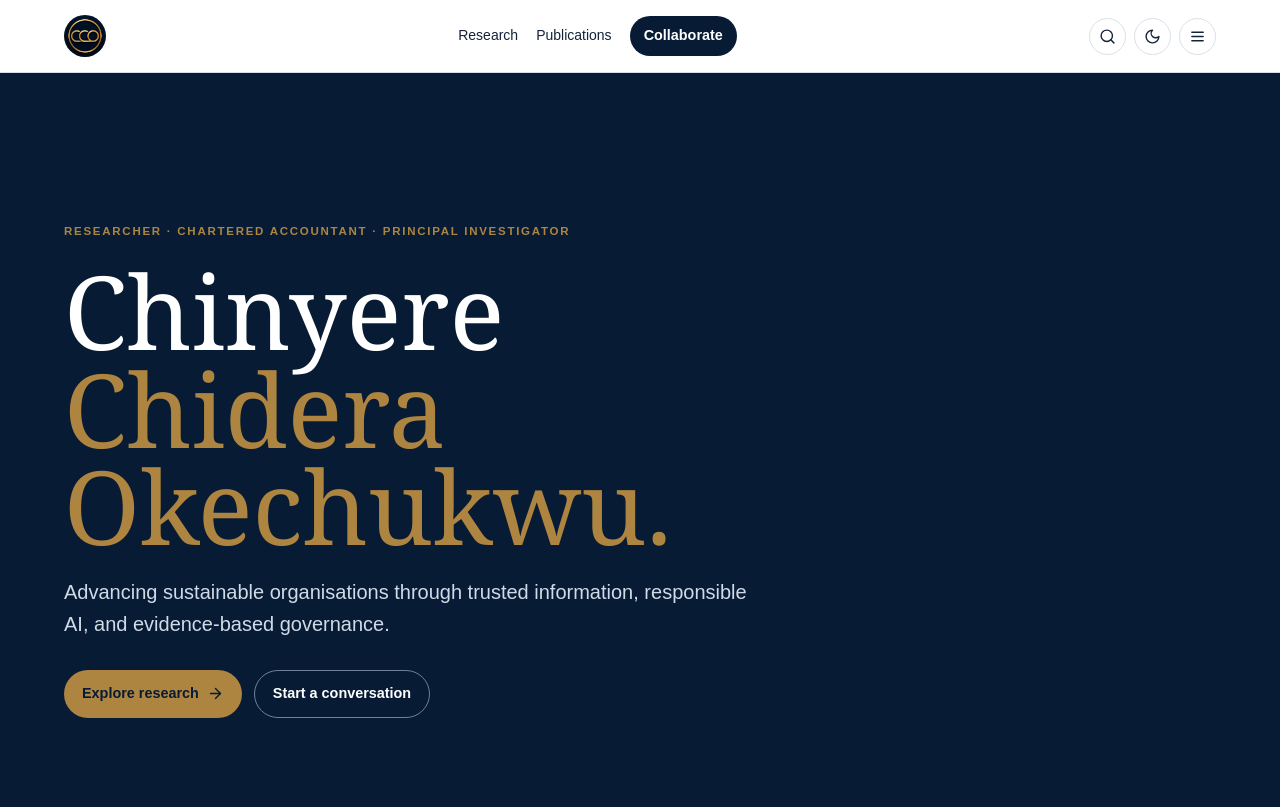
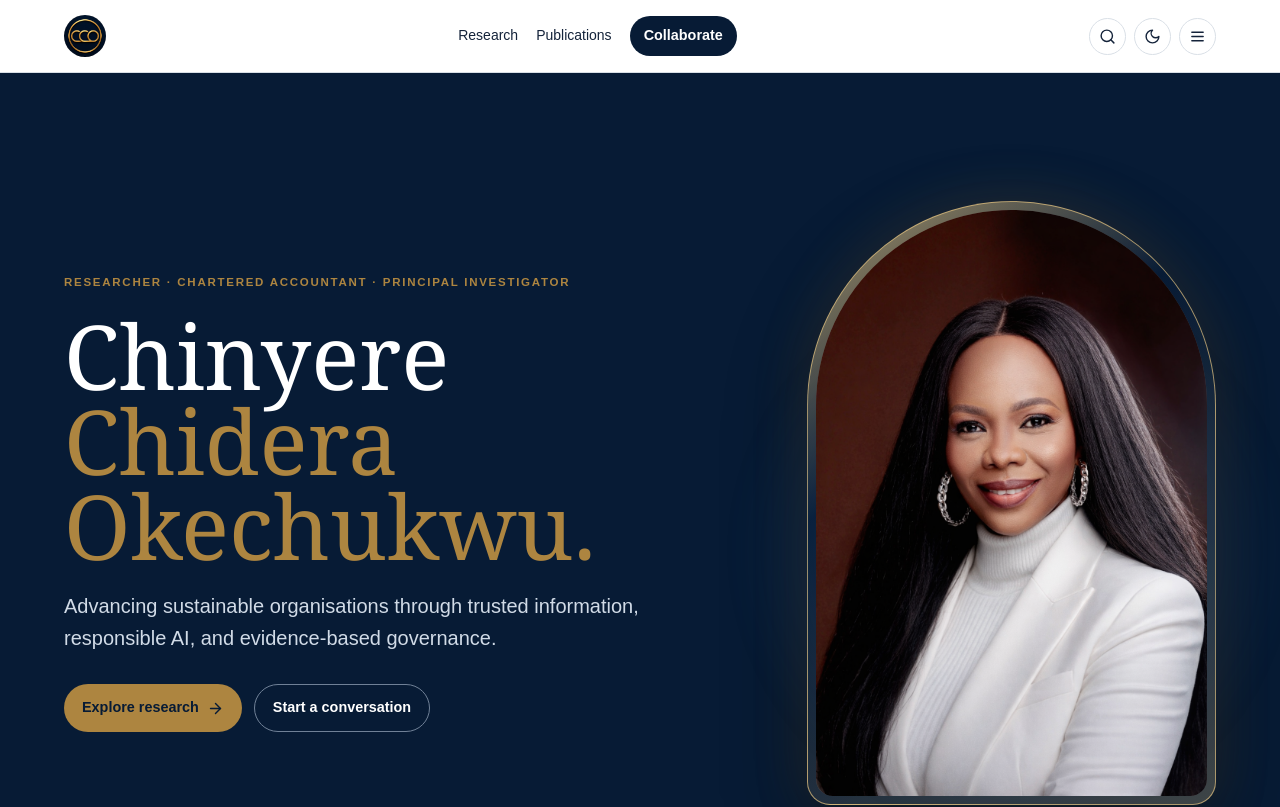
Before and after one commit to chinyereokechukwu/chinyere-chidera-okechukwu, a Next.js app: page / in a window 1280 px wide. Shown: the top 807 px of the page. Built offline with nearby package versions, Linux system fonts and the light colour scheme.

Commit message:
feat: add professional portrait to homepage hero

```diff
--- a/app/globals.css
+++ b/app/globals.css
@@ -16,4 +16,11 @@ a { color:inherit; text-decoration:none; }
 .button-primary { background:var(--navy); color:white; }.dark .button-primary{background:var(--gold);color:var(--navy)}
 .button-secondary { border:1px solid var(--line); }.button:hover { transform:translateY(-1px); }
 input, textarea, select { width:100%; border:1px solid var(--line); border-radius:10px; padding:12px; background:var(--paper); color:var(--ink); }
+.home-hero { background:var(--navy); color:white; padding:clamp(80px,10vw,132px) 0; overflow:hidden; }
+.home-hero-grid { display:grid; grid-template-columns:minmax(0,1.12fr) minmax(300px,.7fr); align-items:center; gap:clamp(42px,7vw,96px); }
+.home-hero-copy { position:relative; z-index:1; }
+.home-portrait-frame { position:relative; width:min(100%,440px); justify-self:end; padding:8px; border:1px solid rgba(226,193,126,.72); border-radius:230px 230px 26px 26px; background:linear-gradient(145deg,rgba(226,193,126,.75),rgba(7,27,53,.35) 36%,rgba(226,193,126,.25)); box-shadow:0 28px 80px rgba(0,0,0,.42),0 0 55px rgba(173,133,64,.2); }
+.home-portrait-glow { position:absolute; inset:12% -18% -4%; z-index:0; border-radius:50%; background:radial-gradient(ellipse,rgba(173,133,64,.34),rgba(31,76,127,.2) 42%,transparent 70%); filter:blur(12px); }
+.home-portrait { position:relative; z-index:1; width:100%; height:auto; display:block; border-radius:222px 222px 19px 19px; object-fit:contain; box-shadow:inset 0 0 0 1px rgba(255,255,255,.18); }
 @media (max-width:720px) { .section { padding:64px 0; } }
+@media (max-width:720px) { .home-hero { padding:72px 0 62px; }.home-hero-grid { grid-template-columns:1fr; gap:42px; }.home-portrait-frame { justify-self:center; width:min(82vw,430px); }.home-hero-copy { text-align:center; }.home-hero-copy > div:last-child { justify-content:center; } }
--- a/app/page.tsx
+++ b/app/page.tsx
@@ -1,10 +1,11 @@
 import Link from "next/link";
-import { ArrowRight, Award, BookOpen, BriefcaseBusiness, Mic2 } from "lucide-react";
+import Image from "next/image";
+import { ArrowRight, Award } from "lucide-react";
 import site from "@/data/site.json";
 import projects from "@/data/projects.json";
 import { ActionCard, ProjectCard } from "@/components/cards";
 
-export default function Home() { return <><section style={{background:"var(--navy)",color:"white",padding:"clamp(80px,14vw,150px) 0",overflow:"hidden"}}><div className="container"><div className="eyebrow">Researcher · Chartered Accountant · Principal Investigator</div><h1 className="serif" style={{fontSize:"clamp(3.2rem,8vw,7rem)",lineHeight:.95,maxWidth:1000,margin:"22px 0"}}>Chinyere<br/><span style={{color:"var(--gold)"}}>Chidera Okechukwu.</span></h1><p style={{fontSize:20,lineHeight:1.6,maxWidth:710,color:"#d1dbe7"}}>{site.hero}</p><div style={{display:"flex",gap:12,marginTop:30,flexWrap:"wrap"}}><Link className="button" style={{background:"var(--gold)",color:"var(--navy)"}} href="/research">Explore research <ArrowRight size={17}/></Link><Link className="button" style={{border:"1px solid #708197"}} href="/contact">Start a conversation</Link></div></div></section>
+export default function Home() { return <><section className="home-hero"><div className="container home-hero-grid"><div className="home-hero-copy"><div className="eyebrow">Researcher · Chartered Accountant · Principal Investigator</div><h1 className="serif" style={{fontSize:"clamp(3.2rem,7vw,6.6rem)",lineHeight:.95,margin:"22px 0"}}>Chinyere<br/><span style={{color:"var(--gold)"}}>Chidera Okechukwu.</span></h1><p style={{fontSize:20,lineHeight:1.6,maxWidth:650,color:"#d1dbe7"}}>{site.hero}</p><div style={{display:"flex",gap:12,marginTop:30,flexWrap:"wrap"}}><Link className="button" style={{background:"var(--gold)",color:"var(--navy)"}} href="/research">Explore research <ArrowRight size={17}/></Link><Link className="button" style={{border:"1px solid #708197"}} href="/contact">Start a conversation</Link></div></div><div className="home-portrait-frame"><div className="home-portrait-glow"/><Image src="/brand/chinyere-portrait.png" alt="Chinyere Chidera Okechukwu, ESG and sustainability researcher" width={1024} height={1536} priority sizes="(max-width: 720px) min(82vw, 430px), (max-width: 1100px) 38vw, 440px" className="home-portrait"/></div></div></section>
 <section className="section"><div className="container"><div className="eyebrow">Research dashboard</div><div className="grid" style={{gridTemplateColumns:"repeat(auto-fit,minmax(180px,1fr))",marginTop:22}}>{site.metrics.map(m=><div className="card" key={m.label}><div className="serif" style={{fontSize:40,color:"var(--gold)"}}>{m.value}</div><div>{m.label}</div></div>)}</div></div></section>
 <section className="section" style={{background:"var(--mist)"}}><div className="container"><div className="eyebrow">Selected work</div><h2 className="serif" style={{fontSize:42,maxWidth:620,margin:"12px 0 30px"}}>Building a more trusted information infrastructure for sustainable organisations.</h2><div className="grid" style={{gridTemplateColumns:"repeat(auto-fit,minmax(280px,1fr))"}}>{projects.slice(0,3).map(p=><ProjectCard key={p.title} item={p}/>)}</div></div></section>
 <section className="section"><div className="container"><div className="grid" style={{gridTemplateColumns:"repeat(auto-fit,minmax(220px,1fr))"}}><ActionCard title="Publications" description="Scholarly work on ESG, AI, information and systems thinking." href="/publications"/><ActionCard title="Speaking" description="International conference contributions and knowledge exchange." href="/speaking" icon="calendar"/><ActionCard title="Leadership & service" description="Research leadership, peer review and social impact." href="/leadership-service"/></div></div></section>
```
Also changed, not shown: public/brand/chinyere-portrait.png (added).
